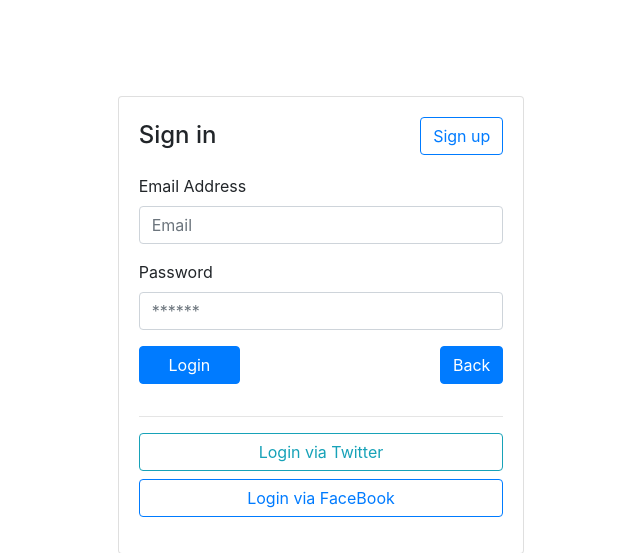
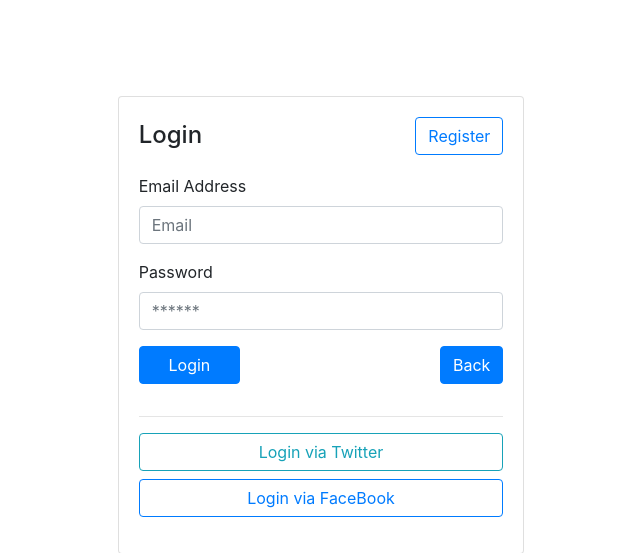
Before and after one commit to ekaee/moviefans, a Django app: page /login/ in a window 1280 px wide. Shown: the top 553 px of the page, without its empty margins (319-959 px from the left). Run offline with Django 3.2, Linux system fonts and the light colour scheme; some libraries are stand-ins or nearby versions.

Commit message:
Fixed Login Register URL

```diff
--- a/moviefansapp/templates/main/genre.html
+++ b/moviefansapp/templates/main/genre.html
@@ -27,7 +27,7 @@
         debug: bootstrap screen size: lg
       </div>
       <div class="d-none d-xl-block">debug: bootstrap screen size: xl</div>
-      <h4>Search Results</h4>
+      <h4>Search Results for {{genre}}</h4>
 
         {% for movie in genre_movies %}
 
--- a/moviefansapp/templates/main/login.html
+++ b/moviefansapp/templates/main/login.html
@@ -8,8 +8,8 @@
     <aside class="col-sm-4">
         <div class="card">
             <article class="card-body">
-                <a  class="float-right btn btn-outline-primary" href="{% url 'main:signup' %}">Sign up</a>
-                <h4 class="card-title mb-4 mt-1">Sign in</h4>
+                <a  class="float-right btn btn-outline-primary" href="{% url 'main:register' %}">Register</a>
+                <h4 class="card-title mb-4 mt-1">Login</h4>
             <form>
                 <div class="form-group">
                     <label for="EmailAddress">Email Address</label>
@@ -26,7 +26,7 @@
                         </div>
                     </div>
                     <div class="col-md-8 text-right">
-                        <!-- <a class="small" href="{% url 'main:signup' %}">Don't have a ID? Create one.</a> -->
+                        <!-- <a class="small" href="{% url 'main:register' %}">Don't have a ID? Create one.</a> -->
                         <a class="btn btn-primary float-right" href="{% url 'main:index' %}" role="button">Back</a>
                     </div>
                 </div>
--- a/moviefansapp/templates/main/signup.html
+++ b/moviefansapp/templates/main/register.html
@@ -9,7 +9,7 @@
       <div class="card">
         <article class="card-body">
           <form>
-            <h4 class="card-title mb-4 mt-1">Sign up</h4>
+            <h4 class="card-title mb-4 mt-1">Register New User</h4>
             <div class="form-row">
               <div class="form-group col-md-6">
                 <label for="Firstname">First Name</label>
```
